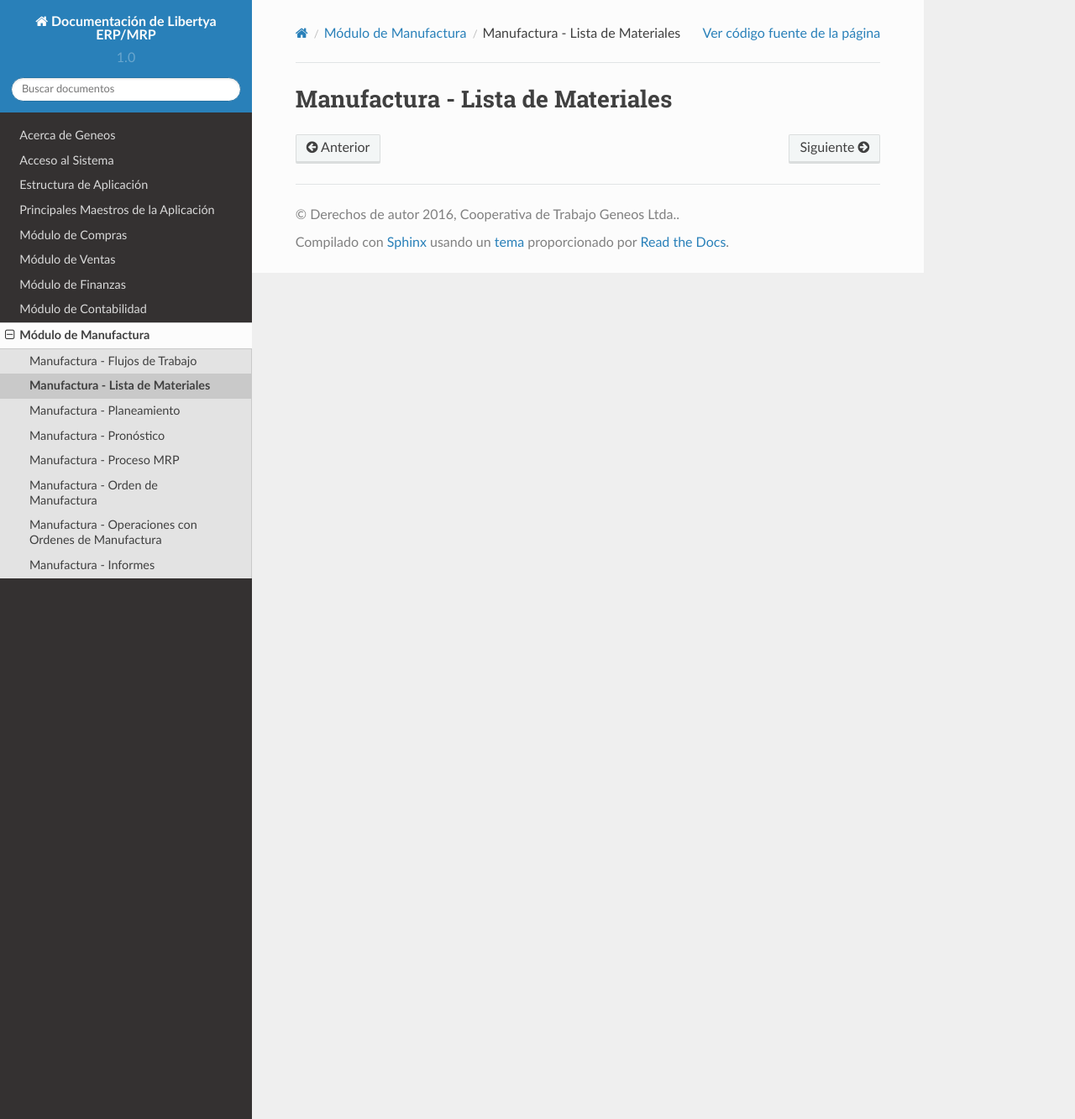
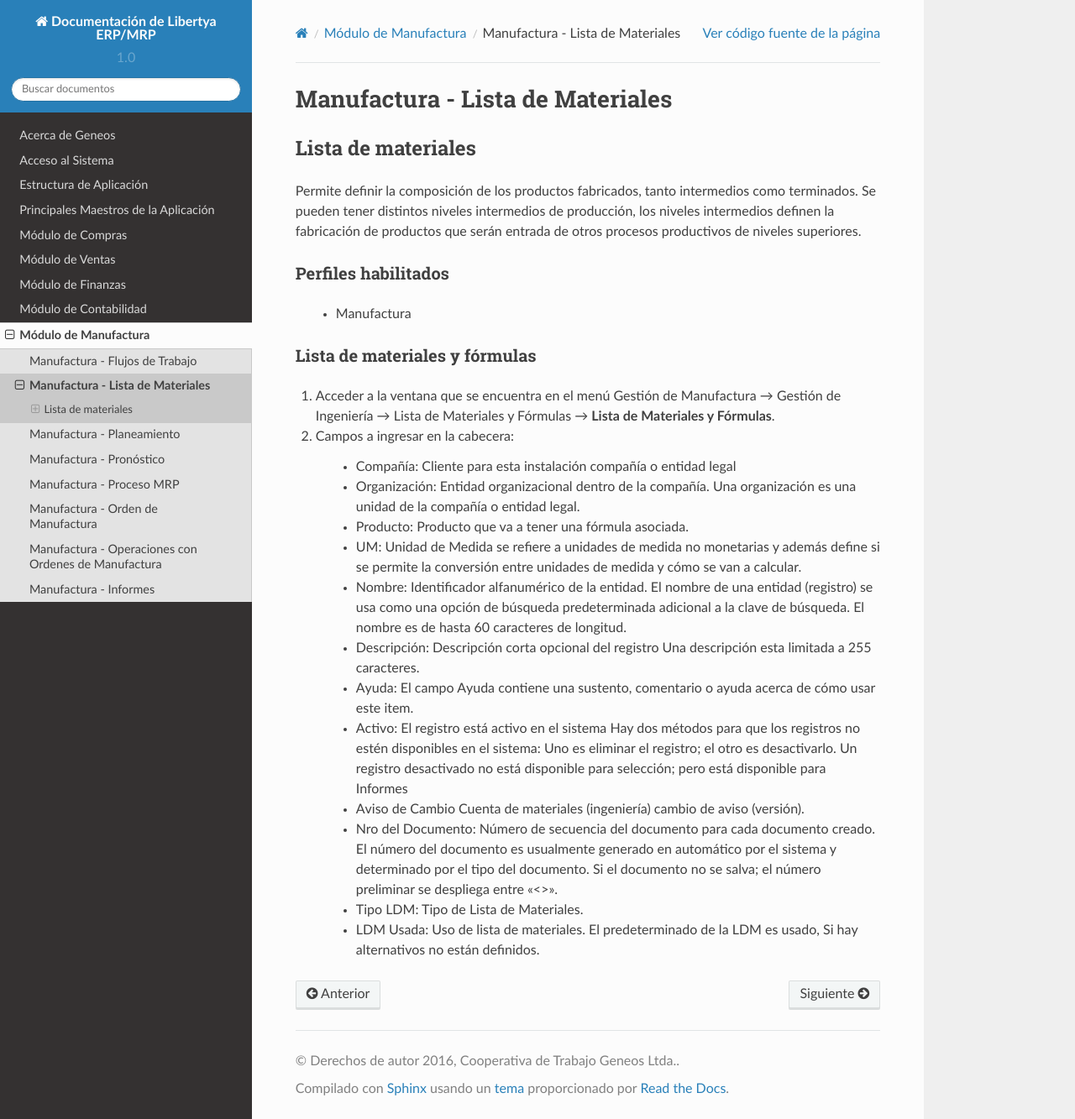
Before and after one commit to teseo87/libertya-doc, a Sphinx documentation site: the page built from source/manufactura-bom.rst, in a window 1280 px wide and 1333 px high. Shown: the whole window at 84% size. Built offline with Sphinx 7.4.7 and the Read the Docs theme 2.0.0, drawn with Linux system fonts in a browser that asks for light colours.

Commit message:
Anexos a Listas de materiales según manual de Cesar

```diff
--- a/source/manufactura-bom.rst
+++ b/source/manufactura-bom.rst
@@ -1,3 +1,32 @@
 *********************************
 Manufactura - Lista de Materiales
 *********************************
+
+Lista de materiales
+###################
+
+Permite definir la composición de los productos fabricados, tanto intermedios como  terminados. Se pueden tener distintos niveles intermedios de producción, los  niveles intermedios definen la fabricación de productos que serán entrada de otros procesos productivos de niveles superiores.
+
+Perfiles habilitados
+--------------------
+
+	* Manufactura
+
+Lista de materiales y fórmulas
+------------------------------
+
+1. Acceder a la ventana que se encuentra en el menú Gestión de Manufactura → Gestión de Ingeniería → Lista de Materiales y Fórmulas → **Lista de Materiales y Fórmulas**.
+2. Campos a ingresar en la cabecera:
+
+	* Compañía: Cliente para esta instalación compañía o entidad legal
+	* Organización: Entidad organizacional dentro de la compañía. Una organización es una unidad de la compañía o entidad legal.
+	* Producto: Producto que va a tener una fórmula asociada.
+	* UM: Unidad de Medida se refiere a unidades de medida no monetarias y además define si se permite la conversión entre unidades de medida y cómo se van a calcular.
+	* Nombre: Identificador alfanumérico de la entidad. El nombre de una entidad (registro) se usa como una opción de búsqueda predeterminada adicional a la clave de búsqueda. El nombre es de hasta 60 caracteres de longitud.
+	* Descripción: Descripción corta opcional del registro Una descripción esta limitada a 255 caracteres.
+	* Ayuda: El campo Ayuda contiene una sustento, comentario o ayuda acerca de cómo usar este item.
+	* Activo: El registro está activo en el sistema Hay dos métodos para que los registros no estén disponibles en el sistema: Uno es eliminar el registro; el otro es desactivarlo. Un registro desactivado no está disponible para selección; pero está disponible para Informes
+	* Aviso de Cambio Cuenta de materiales (ingeniería) cambio de aviso (versión).
+	* Nro del Documento: Número de secuencia del documento para cada documento creado. El número del documento es usualmente generado en automático por el sistema y determinado por el tipo del documento. Si el documento no se salva; el número preliminar se despliega entre "<>".
+	* Tipo LDM: Tipo de Lista de Materiales.
+	* LDM Usada: Uso de lista de materiales. El predeterminado de la LDM es usado, Si hay alternativos no están definidos.
```
Also changed, not shown: 6 other files.
